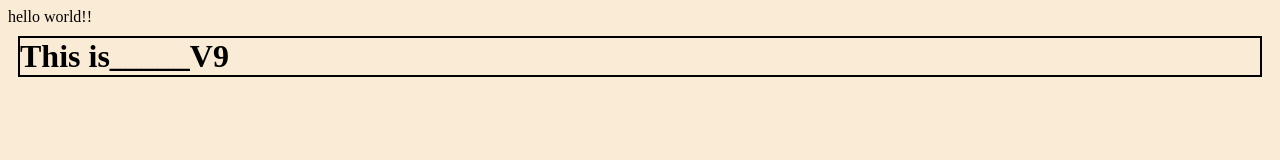
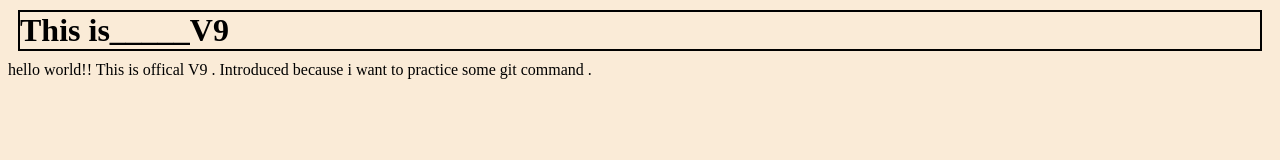
Before and after one commit to piyush619x/myrepo1, a plain HTML site: page index.html in a window 1280 px wide. Drawn offline with Linux system fonts and the light colour scheme.

Commit message:
Improve info about V9

```diff
--- a/index.html
+++ b/index.html
@@ -7,7 +7,10 @@
     <link rel="stylesheet" href="style.css">
 </head>
 <body>
-     <div>hello world!!</div>
-    <h1>This is_____V9</h1>
+   <h1>This is_____V9</h1>
+     <div>hello world!!
+       This is offical V9 . Introduced because i want to practice
+       some git command .
+     </div>
 </body>
 </html>
```
